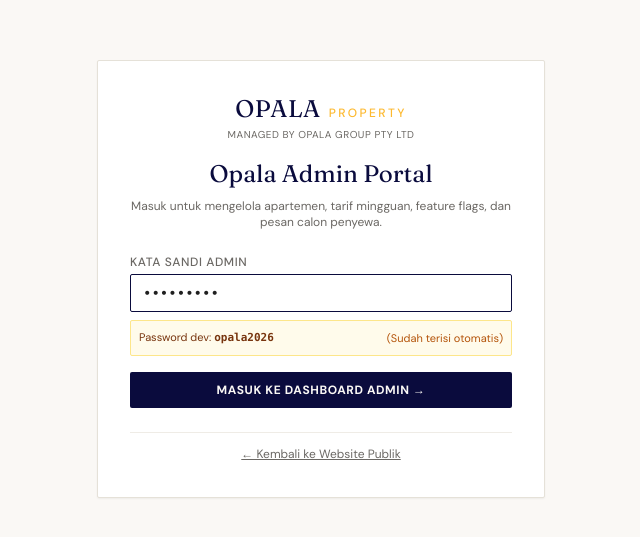
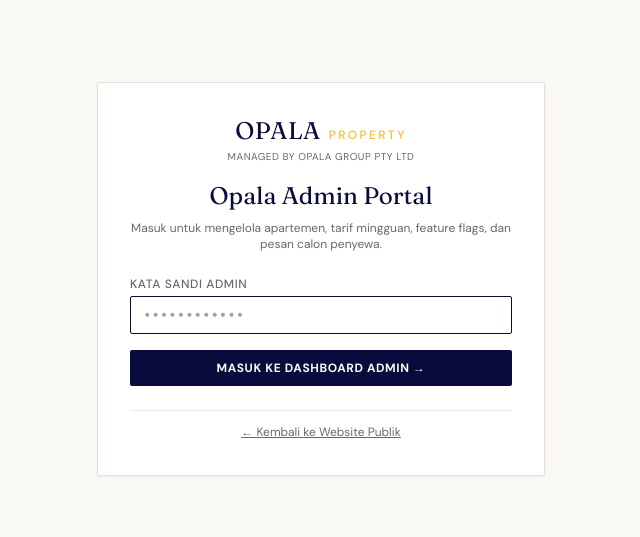
Before and after one commit to urbfbaby/opalawebapp, a Next.js app: page /admin/login in a window 1280 px wide. Shown: the part 121-658 px from the top of the page, without its empty margins (319-959 px from the left). Built offline with nearby package versions, Linux system fonts and the light colour scheme; no server answers.

Commit message:
fix: resolve upload redirect session drop, increase server action limit to 50MB, optimize ram, and remove dev password badge on login page

```diff
--- a/app/admin/login/page.tsx
+++ b/app/admin/login/page.tsx
@@ -38,16 +38,11 @@
               type="password"
               id="password"
               name="password"
-              defaultValue="opala2026"
               required
               autoFocus
               className="w-full px-3 py-2 text-sm bg-opala-bg border border-opala-border rounded-[2px] text-opala-charcoal focus:bg-white focus:outline-none focus:border-navy font-mono"
               placeholder="••••••••••••"
             />
-            <div className="mt-2 p-2 bg-amber-50 border border-amber-200 rounded-[2px] flex items-center justify-between text-[11px] text-amber-900">
-              <span>Password dev: <strong className="font-mono">opala2026</strong></span>
-              <span className="text-amber-700">(Sudah terisi otomatis)</span>
-            </div>
           </div>
 
           <button
--- a/ecosystem.config.js
+++ b/ecosystem.config.js
@@ -8,6 +8,7 @@
       autorestart: true,
       watch: false,
       max_memory_restart: '500M',
+      node_args: '--max-old-space-size=256',
       env: {
         NODE_ENV: 'production',
         PORT: 3001,
--- a/lib/admin-auth.ts
+++ b/lib/admin-auth.ts
@@ -17,7 +17,7 @@
   const cookieStore = await cookies();
   cookieStore.set(ADMIN_COOKIE_NAME, getAdminPassword(), {
     httpOnly: true,
-    secure: process.env.NODE_ENV === "production",
+    secure: false,
     sameSite: "lax",
     path: "/",
     maxAge: 60 * 60 * 24 * 7, // 7 days
--- a/next.config.mjs
+++ b/next.config.mjs
@@ -4,6 +4,11 @@
 const nextConfig = {
   reactStrictMode: true,
   output: 'standalone',
+  experimental: {
+    serverActions: {
+      bodySizeLimit: '50mb',
+    },
+  },
   images: {
     formats: ['image/avif', 'image/webp'],
     remotePatterns: [
```
